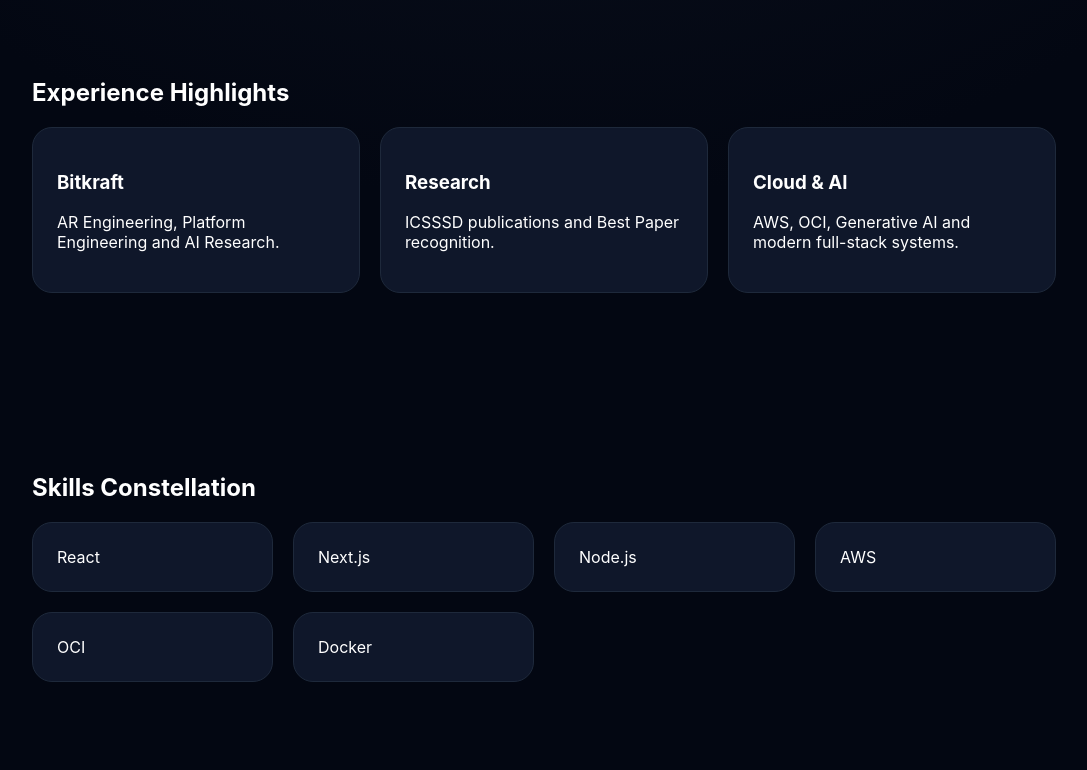
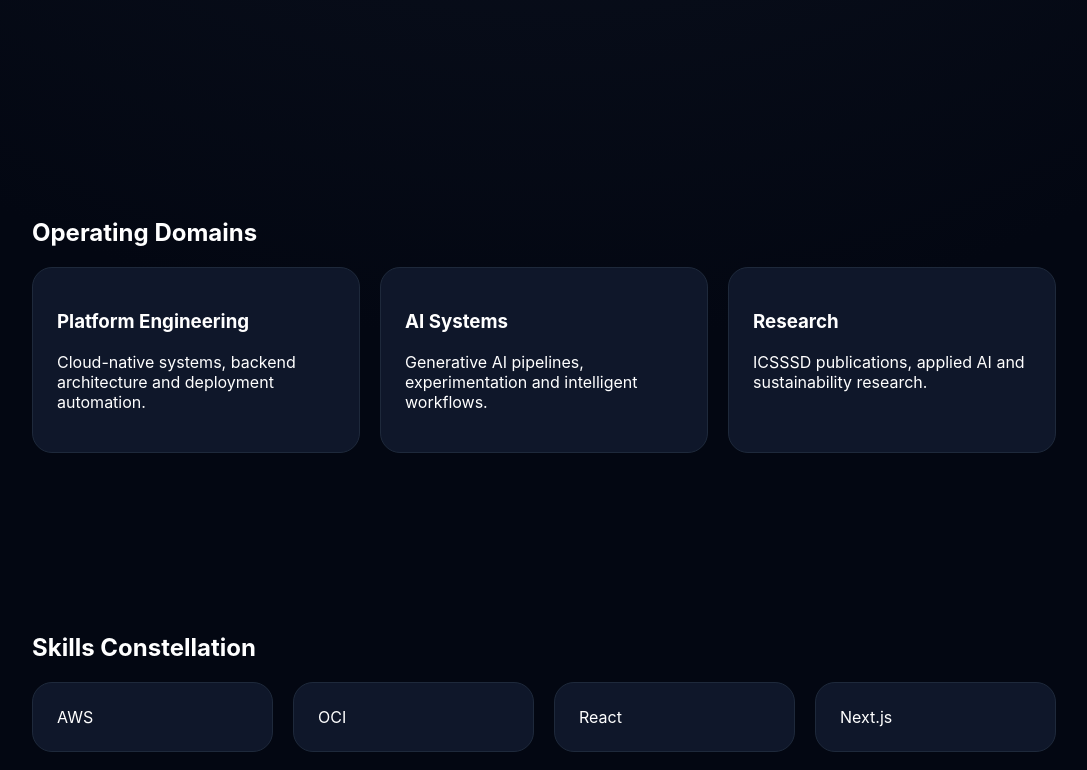
Before and after one commit to InfX2243/portfolio, a React (Vite) app: page / in a window 1280 px wide. Shown: the part 822-1592 px from the top of the page, without its empty margins (96-1183 px from the left). Built offline with nearby package versions, Linux system fonts and the light colour scheme.

Commit message:
feat: introduce Abid OS landing experience

```diff
--- a/src/App.jsx
+++ b/src/App.jsx
@@ -1,2 +1,3 @@
 import './styles.css';
-export default function App(){return <div className='app'><section className='hero'><div className='eyebrow'>Software Engineer • AI Builder • Cloud Architect</div><h1 className='title'>Abid Ahmed Shaikh</h1><p className='subtitle'>Building intelligent systems, cloud-native platforms and next-generation developer experiences.</p><div className='cta'><a className='btn primary'>View Projects</a><a className='btn'>Download Resume</a></div></section><section className='section'><h2>Experience Highlights</h2><div className='grid'><div className='card'><h3>Bitkraft</h3><p>AR Engineering, Platform Engineering and AI Research.</p></div><div className='card'><h3>Research</h3><p>ICSSSD publications and Best Paper recognition.</p></div><div className='card'><h3>Cloud & AI</h3><p>AWS, OCI, Generative AI and modern full-stack systems.</p></div></div></section><section className='section'><h2>Skills Constellation</h2><div className='grid'><div className='card'>React</div><div className='card'>Next.js</div><div className='card'>Node.js</div><div className='card'>AWS</div><div className='card'>OCI</div><div className='card'>Docker</div></div></section></div>}
+const skills=['AWS','OCI','React','Next.js','Node.js','TypeScript','Docker','Unity','Generative AI'];
+export default function App(){return <main className='app'><div className='gridbg'/><section className='hero'><span className='eyebrow'>ABID.OS</span><h1 className='title'>Systems Engineer<br/>Building Cloud, AI & Research Products</h1><p className='subtitle'>Software Engineer Intern at Bitkraft. Researcher. Oracle Hackathon Winner. Building intelligent systems and developer platforms.</p><div className='cta'><a className='btn primary' href='#projects'>Explore Work</a><a className='btn' href='/resume.pdf'>Resume</a></div></section><section className='section'><h2>Operating Domains</h2><div className='grid'><div className='card'><h3>Platform Engineering</h3><p>Cloud-native systems, backend architecture and deployment automation.</p></div><div className='card'><h3>AI Systems</h3><p>Generative AI pipelines, experimentation and intelligent workflows.</p></div><div className='card'><h3>Research</h3><p>ICSSSD publications, applied AI and sustainability research.</p></div></div></section><section id='projects' className='section'><h2>Skills Constellation</h2><div className='grid'>{skills.map(s=><div key={s} className='card'>{s}</div>)}</div></section></main>}
```
